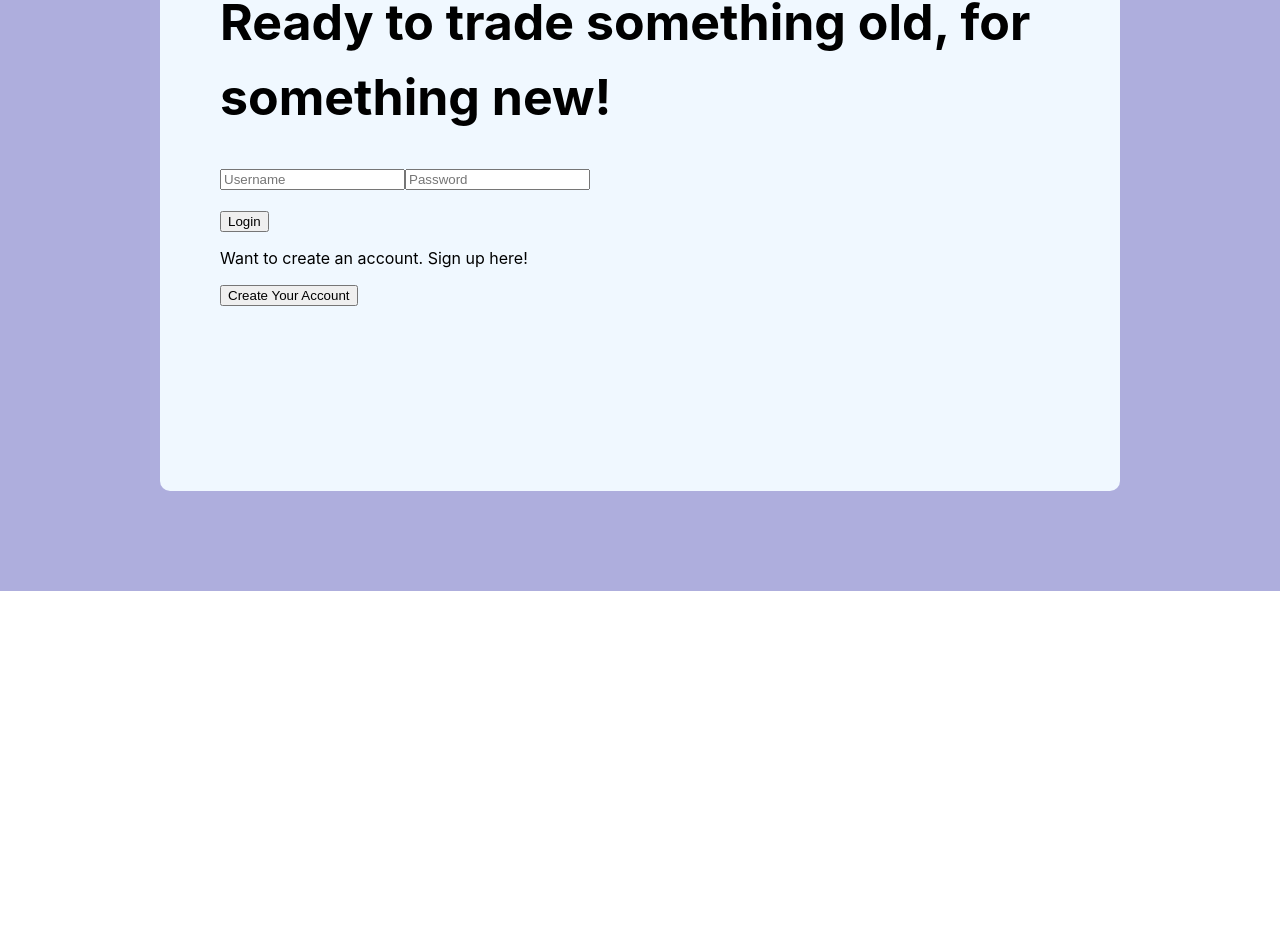
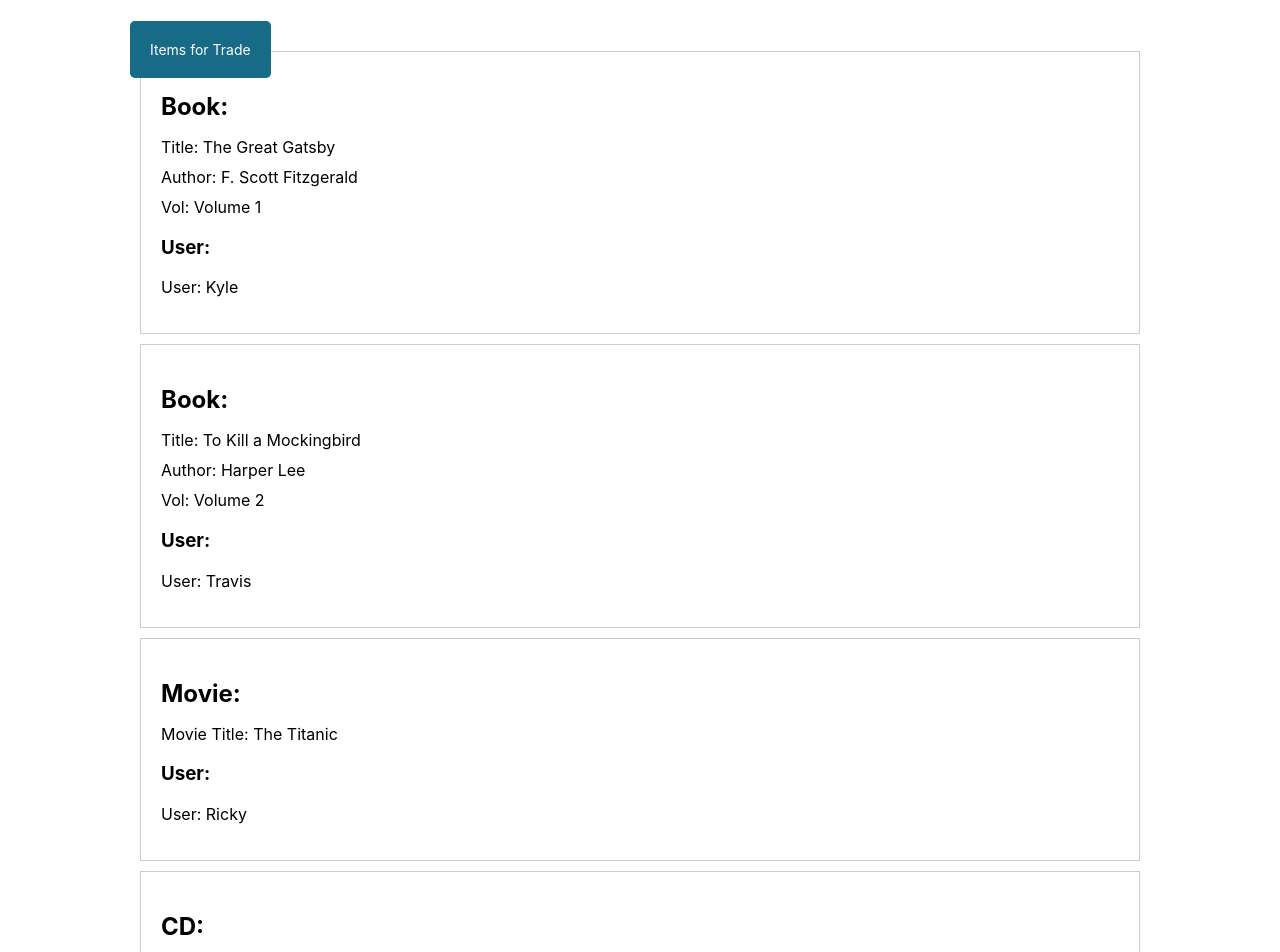
Before and after one commit to kylewatkins2174/SoftwareEngineeringProject, a React (Create React App) app in the folder client/: page /tradecenter in a window 1280 px wide. Before the commit this address led to /login. Shown: the part 209-1161 px from the top of the page. Before the commit the page ends 800 px from the top, so only its background shows below. Built offline with nearby package versions, Linux system fonts and the light colour scheme; no server answers.

Commit message:
fixed tradecenter.scss

```diff
--- a/client/src/App.js
+++ b/client/src/App.js
@@ -82,17 +82,17 @@ function App() {
     {
       path:"/tradecenter",
       element:(
-        <ProtectedRoute>
+        //<ProtectedRoute>
           <TradeCenter/>
-        </ProtectedRoute>
+        //</ProtectedRoute>
       )
     },
     {
       path:"/insertitem",
       element:(
-        <ProtectedRoute>
+        //<ProtectedRoute>
           <InsertItem/>
-        </ProtectedRoute>
+        //</ProtectedRoute>
       )
     }
   ])
--- a/client/src/pages/tradeCenter.jsx
+++ b/client/src/pages/tradeCenter.jsx
@@ -1,9 +1,9 @@
 import React from 'react';
 import './tradeCenter.scss';
 
-function TradeCenter() {
+const TradeCenter = () => {
     return (
-    <div className="body">
+        <div className='body'>
             <header className="section header">
                 <div className="h1-container">
                     <h1>Things: Trade Center</h1>
@@ -15,26 +15,95 @@ function TradeCenter() {
             </header>
 
             <div className="container">
-        <div className="container-title">User 1</div>
-        <nav className="section">
+                <div className="container-title">Items for Trade</div>
+                <div className="item-section">
+                    {/* Book Section */}
+                    <div className="section">
+                        <h2>Book:</h2>
                         <ul>
-            <li>Chat Here</li>
-            <li>Items to trade</li>
+                            <li>Title: The Great Gatsby</li>
+                            <li>Author: F. Scott Fitzgerald</li>
+                            <li>Vol: Volume 1</li>
                         </ul>
-        </nav>
+                        <div className="user-section">
+                            <h3>User:</h3>
+                            <ul>
+                                <li>User: Kyle</li>
+                                {/* Add more user details as needed */}
+                            </ul>
+                        </div>
                     </div>
 
-      <div className="container2">
-        <div className="container2-title">User 2</div>
-        <nav className="section">
+                    {/* Another Book Section */}
+                    <div className="section">
+                        <h2>Book:</h2>
                         <ul>
-            <li>Chat Here</li>
-            <li>Items to trade</li>
+                            <li>Title: To Kill a Mockingbird</li>
+                            <li>Author: Harper Lee</li>
+                            <li>Vol: Volume 2</li>
                         </ul>
-        </nav>
+                        <div className="user-section">
+                            <h3>User:</h3>
+                            <ul>
+                                <li>User: Travis</li>
+                                {/* Add more user details as needed */}
+                            </ul>
+                        </div>
+                    </div>
+
+                    {/* Movie Section */}
+                    <div className="section">
+                        <h2>Movie:</h2>
+                        <ul>
+                            <li>Movie Title: The Titanic</li>
+                            {/* Add more movie items as needed */}
+                        </ul>
+                        <div className="user-section">
+                            <h3>User:</h3>
+                            <ul>
+                                <li>User: Ricky</li>
+                                {/* Add more user details as needed */}
+                            </ul>
+                        </div>
+                    </div>
+
+                    {/* CD Section */}
+                    <div className="section">
+                        <h2>CD:</h2>
+                        <ul>
+                            <li>CD Artist/Band: Daves Matthews Band</li>
+                            <li>CD Album: Crash</li>
+                            {/* Add more CD items as needed */}
+                        </ul>
+                        <div className="user-section">
+                            <h3>User:</h3>
+                            <ul>
+                                <li>User: Allison</li>
+                                {/* Add more user details as needed */}
+                            </ul>
+                        </div>
+                    </div>
+
+                    {/* Vinyl Section */}
+                    <div className="section">
+                        <h2>Vinyl:</h2>
+                        <ul>
+                            <li>Vinyl Artist/Band: Evanescence</li>
+                            <li>Vinyl Album: Fallen</li>
+                            {/* Add more Vinyl items as needed */}
+                        </ul>
+                        <div className="user-section">
+                            <h3>User:</h3>
+                            <ul>
+                                <li>User: Kelly</li>
+                                {/* Add more user details as needed */}
+                            </ul>
+                        </div>
+                    </div>
+                </div>
             </div>
         </div>
     );
-}
+};
 
 export default TradeCenter;
--- a/client/src/pages/tradeCenter.scss
+++ b/client/src/pages/tradeCenter.scss
@@ -8,10 +8,10 @@
   flex-direction: column; /* Change to column layout */
 }
 
-.container, .container2 {
-  background-color: aliceblue;
-  max-width: 800px;
-  width: 100%;
+.container {
+  max-width: 1000px; /* Increased max-width for a wider container */
+  width: 90%; /* Adjusted width */
+  height: 300px; /* Reduced height for a shorter container */
   padding: 20px;
   border-radius: 10px;
   margin-bottom: 20px;
@@ -19,9 +19,26 @@
 }
 
 .section {
-  margin-bottom: 20px;
+  margin-bottom: 10px; /* Reduced margin between container and section */
   padding: 20px;
   border: 1px solid #ccc;
+
+  h2 {
+      margin-bottom: 10px; /* Added margin for h2 elements */
+  }
+
+  ul {
+      padding: 0;
+
+      li {
+          margin-bottom: 10px;
+          font-size: 16px;
+      }
+  }
+
+  .user-section {
+      margin-top: 10px;
+  }
 }
 
 .header {
@@ -47,20 +64,26 @@
   text-align: center;
 }
 
-.WelcomeUser, .Library {
+.WelcomeUser,
+.Library {
   font-size: 18px;
   margin-left: 10px;
 }
 
-.container-title, .container2-title {
+.container-title {
   background-color: #176B87;
   color: white;
-  padding: 5px 10px;
+  padding: 20px; /* Keep the padding for the title the same */
   border-radius: 5px;
   position: absolute;
   top: 10px;
   left: 10px;
   font-size: 14px;
+}
+
+.item-section {
+  margin-top: 20px;
+  width: 1000px;
 }
 
 ul {
@@ -70,4 +93,9 @@ ul {
 
 ul li {
   margin-bottom: 10px;
+  font-size: 16px;
 }
+
+.user-section {
+  margin-top: 10px;
+}
```
Lines whose indentation alone changed are shown as unchanged.
